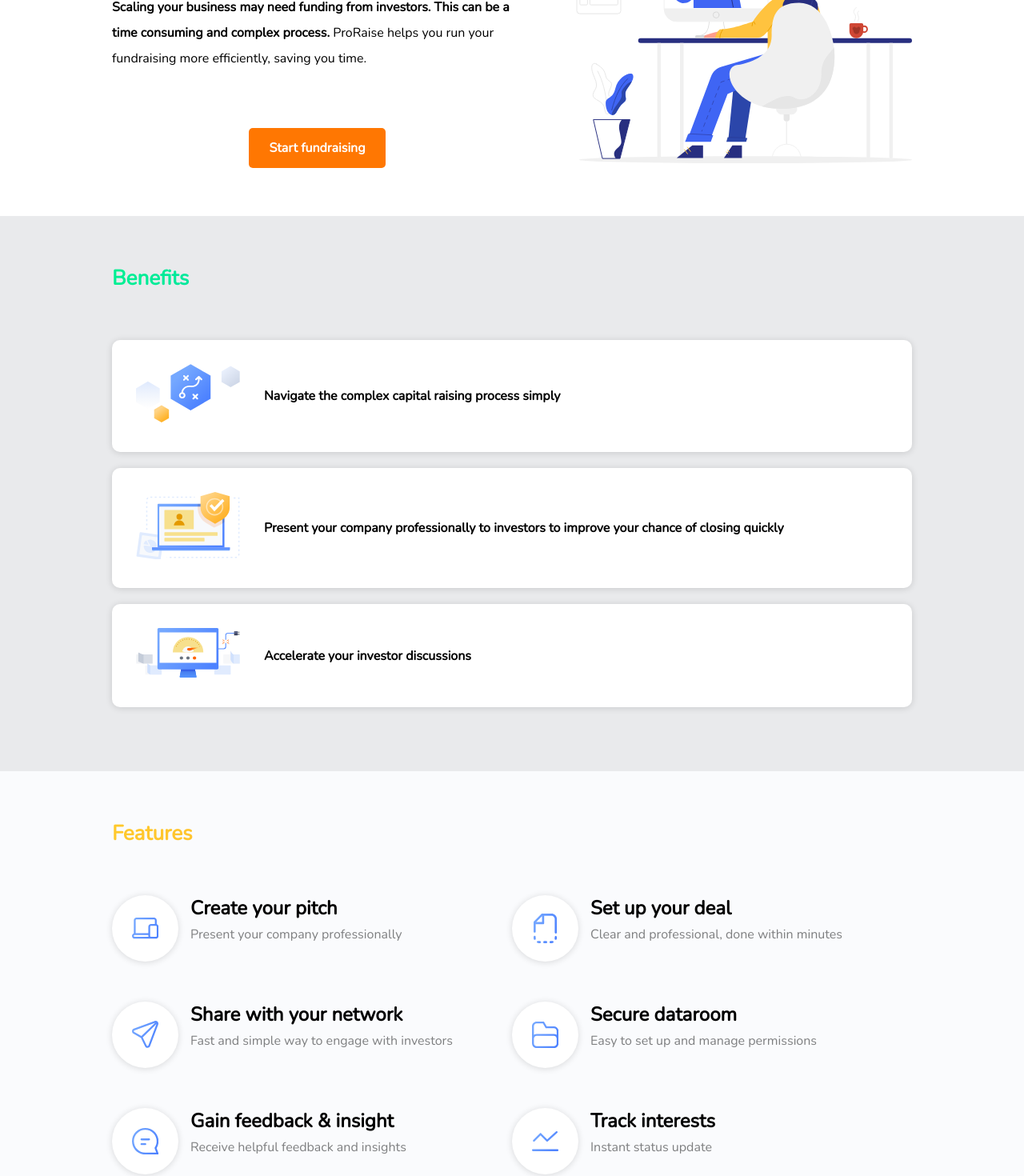
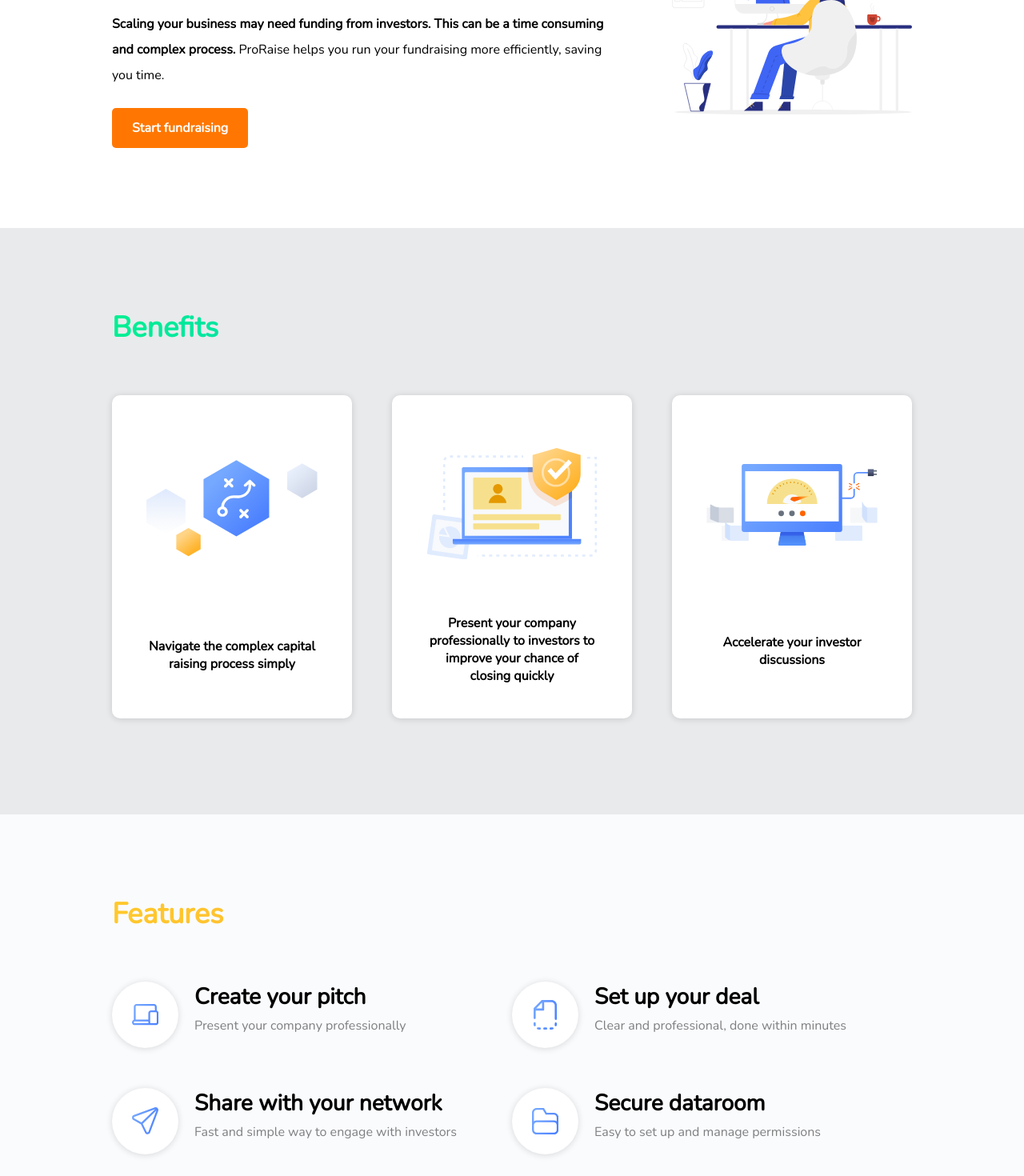
Before and after one commit to elmaester/proraise, a Next.js app: page / in a window 1280 px wide. Shown: the part 300-1770 px from the top of the page at 80% size. Built offline with nearby package versions, Linux system fonts and the light colour scheme.

Commit message:
feat: nearing completion

```diff
--- a/pages/index.js
+++ b/pages/index.js
@@ -56,6 +56,9 @@
 
 const Header = styled.h2`
   font-size: 26px;
+  ${forDesktopUp} {
+    font-size: 36px;
+  }
   &.pseudologo {
     ${forPhoneOnly} {
       font-size: 24px;
@@ -93,6 +96,15 @@
     margin-left: 67px;
     margin-top: 30px;
   }
+  ${forDesktopUp} {
+    margin-left: 80px;
+    width: 30%;
+    min-width: 30%;
+  }
+  ${forBigDesktopUp} {
+    width: 35%;
+    min-width: 35%;
+  }
 `;
 
 const GradientHeader = styled(Header)`
@@ -110,6 +122,9 @@
   ${forTabletPortraitUp} {
     text-align: left;
   }
+  ${forTabletLandscapeUp} {
+    font-size: 36px;
+  }
 `;
 
 const Button = styled.a`
@@ -117,12 +132,23 @@
     padding: 11px 15px;
     font-size: 14px;
   }
-  ${forTabletPortraitUp} {
   padding: 14px 25px;
   font-size: 16px;
   &.centered-button {
+    ${forTabletPortraitUp} {
+      width: fit-content;
       display: block;
+      margin-left: auto;
+      margin-right: auto;
+      ${forTabletLandscapeUp} {
+        display: inline-block;
+        margin-left: initial;
+        margin-right: initial;
+      }
+    }
+    &-always {
       width: fit-content;
+      display: block;
       margin-left: auto;
       margin-right: auto;
     }
@@ -216,6 +242,10 @@
     padding-top: 60px;
     padding-bottom: 60px;
   }
+  ${forDesktopUp} {
+    padding-top: 100px;
+    padding-bottom: 100px;
+  }
   &.header-section {
     text-align: center;
     ${forTabletLandscapeUp} {
@@ -248,6 +278,7 @@
 `;
 
 const BenefitContainer = styled.div`
+  box-sizing: border-box;
   border-radius: 10px;
   box-shadow: 0 1px 8px 0 rgba(0, 0, 0, 0.14);
   background-color: #fff;
@@ -256,6 +287,17 @@
   ${forTabletPortraitUp} {
     display: flex;
     align-items: center;
+  }
+  ${forTabletLandscapeUp} {
+    flex-direction: column;
+    text-align: center;
+    justify-content: space-around;
+    width: 270px;
+    height: 404px;
+    padding: 34px 43px 10px 43px;
+  }
+  ${forDesktopUp} {
+    width: 300px;
   }
   p {
     font-weight: bold;
@@ -268,6 +310,13 @@
   }
 `;
 
+const BenefitTilesFacilitator = styled.div`
+  ${forTabletLandscapeUp} {
+    display: flex;
+    justify-content: space-between;
+  }
+`;
+
 const BenefitSvgHolder = styled.div`
   ${forPhoneOnly} {
     width: calc(100% - 100px);
@@ -277,6 +326,10 @@
     width: 130px;
     min-width: 130px;
     margin-right: 30px;
+  }
+  ${forTabletLandscapeUp} {
+    margin-right: 0;
+    width: 100%;
   }
 `;
 
@@ -306,6 +359,9 @@
   ${forTabletPortraitUp} {
     margin-left: 15px;
   }
+  ${forDesktopUp} {
+    margin-left: 20px;
+  }
   h3 {
     ${forPhoneOnly} {
       margin: 0 0 8px 0;
@@ -314,6 +370,9 @@
     ${forTabletPortraitUp} {
       margin: 0 0 4px 0;
       font-size: 24px;
+    }
+    ${forDesktopUp} {
+      font-size: 28px;
     }
   }
   p {
@@ -333,6 +392,11 @@
     width: 50%;
     &:not(:last-of-type) {
       margin-bottom: 50px;
+    }
+  }
+  &.penultimate-feature-item-container {
+    ${forTabletLandscapeUp} {
+      margin-bottom: 0;
     }
   }
 `;
@@ -410,6 +474,7 @@
             Benefits
           </GradientHeader>
 
+          <BenefitTilesFacilitator>
             <BenefitContainer>
               <BenefitSvgHolder>
                 <BenefitImage1 />
@@ -433,6 +498,7 @@
               </BenefitSvgHolder>
               <p>Accelerate your investor discussions</p>
             </BenefitContainer>
+          </BenefitTilesFacilitator>
         </SectionContainer>
 
         {/* FEATURES SECTION */}
@@ -487,7 +553,7 @@
               </FeatureText>
             </FeatureItemContainer>
 
-            <FeatureItemContainer>
+            <FeatureItemContainer className='penultimate-feature-item-container'>
               <FeatureImageCircleContainer>
                 <FeatureImage5 />
               </FeatureImageCircleContainer>
@@ -525,7 +591,7 @@
             It is only £50/month* with no fixed contract.
           </p>
           <p>You can cancel anytime if it doesn't help you close your round!</p>
-          <Button className='full-width-on-mobile free-trial-button centered-button'>
+          <Button className='full-width-on-mobile free-trial-button centered-button-always'>
             Start your 1-month free trial
           </Button>
           <p style={{ fontSize: '11px', marginBottom: '0' }}>*excl. VAT</p>
```
Lines whose indentation alone changed are shown as unchanged.
